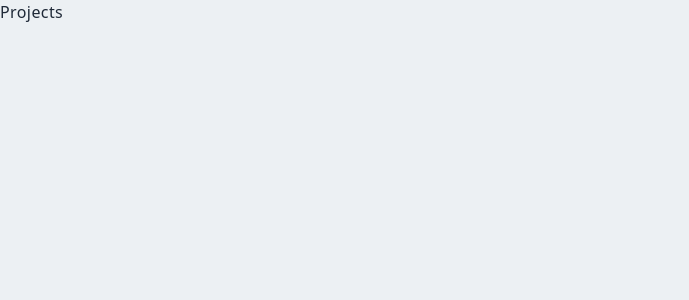
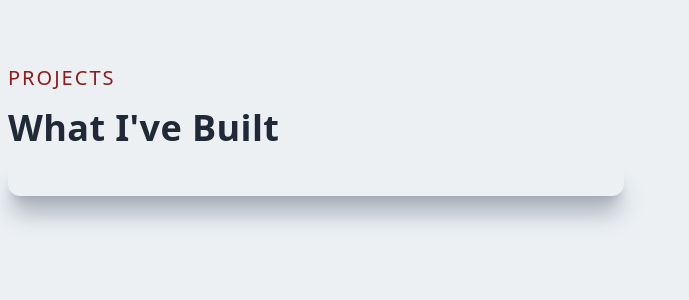
Before and after one commit to lawlawson/portfolio-july, a Next.js app: page /components/Projects in a window 1280 px wide. Shown: the top 300 px of the page, without its empty margins (0-689 px from the left). Built offline with nearby package versions, Linux system fonts and the light colour scheme.

Commit message:
Added first part of projects section

```diff
--- a/pages/components/Projects.jsx
+++ b/pages/components/Projects.jsx
@@ -1,8 +1,21 @@
 import React from 'react'
+import Image from 'next/image'
 
 const Projects = () => {
   return (
-    <div>Projects</div>
+    <div className='w-full'>
+      <div className='max-w-full mx-auto px-2 py-16'>
+        <p className='text-xl tracking-widest uppercase text-[#901a1a]'>
+          Projects
+        </p>
+        <h2 className='py-4'>What I&apos;ve Built</h2>
+        <div className='grid md:grid-cols-2 gap-8'>
+          <div className='relative flex items-center justify-center h-auto w-full shadow-xl shadow-gray-400 rounded-xl p-4 group hover:bg-gradient-to-r from-[#901a1a] to-[#901]'>
+            {/* <Image rounded-xl group-hover:opacity-10 src='' alt='/'/> */}
+          </div>
+        </div>
+      </div>
+    </div>
   )
 }
 
```
